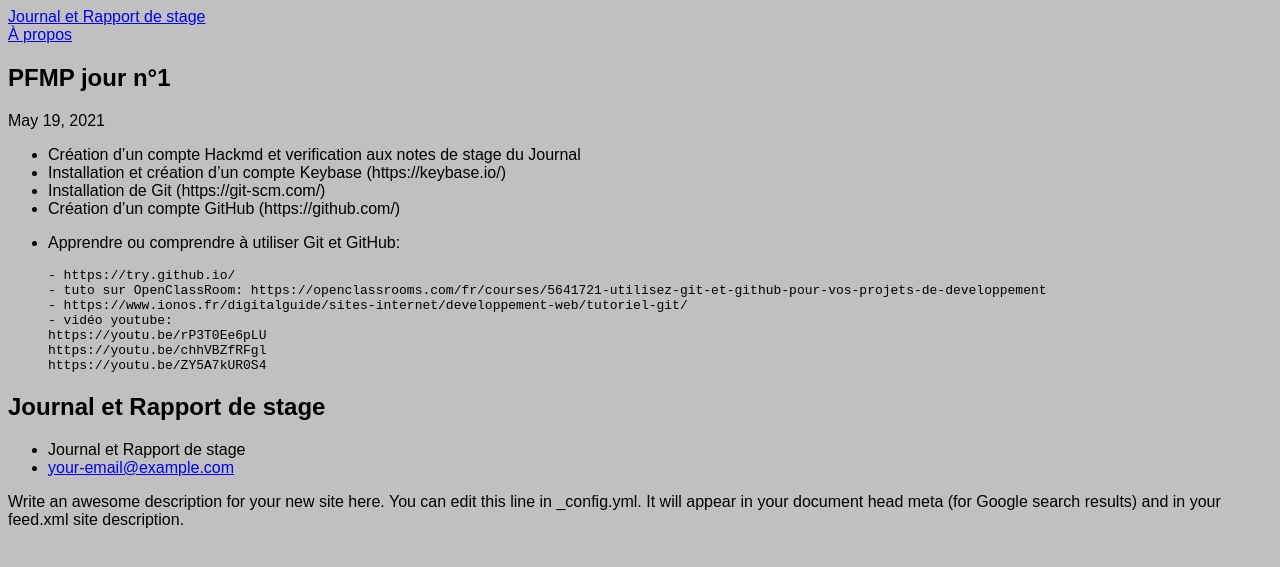
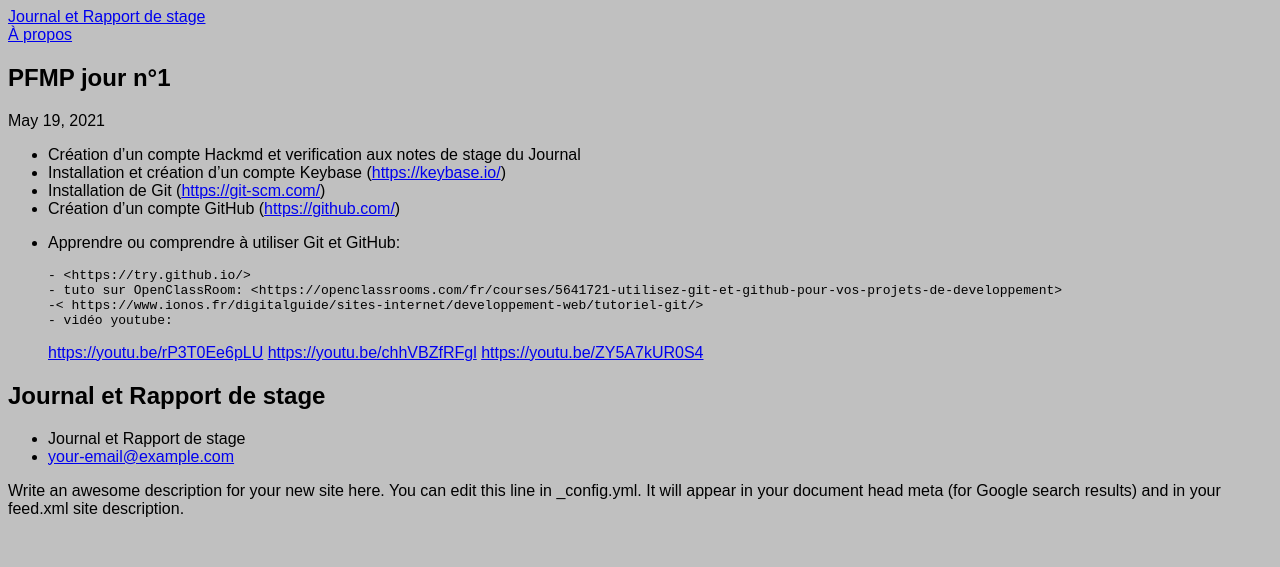
Before and after one commit to Corentin69008/Corentin69008.github.io, a Jekyll site: the page built from _posts/Semaine n°1/2021-05-19-PFMP.markdown, in a window 1280 px wide. Shown: the top 567 px of the page. Built offline with Jekyll 4.4.1, drawn with Linux system fonts in a browser that asks for light colours; part of the change alters nothing that is shown.

Commit message:
mise a jour

```diff
--- a/_posts/Semaine n°1/2021-05-19-PFMP.markdown
+++ b/_posts/Semaine n°1/2021-05-19-PFMP.markdown
@@ -4,15 +4,15 @@ title: "PFMP jour n°1"
 ---
 
 - Création d'un compte Hackmd et verification aux notes de stage du Journal
-- Installation et création d'un compte Keybase (https://keybase.io/)
-- Installation de Git (https://git-scm.com/)
-- Création d'un compte GitHub (https://github.com/)
+- Installation et création d'un compte Keybase (<https://keybase.io/>)
+- Installation de Git (<https://git-scm.com/>)
+- Création d'un compte GitHub (<https://github.com/>)
 - Apprendre ou comprendre à utiliser Git et GitHub:
 
-      - https://try.github.io/
-      - tuto sur OpenClassRoom: https://openclassrooms.com/fr/courses/5641721-utilisez-git-et-github-pour-vos-projets-de-developpement
-      - https://www.ionos.fr/digitalguide/sites-internet/developpement-web/tutoriel-git/
+      - <https://try.github.io/>
+      - tuto sur OpenClassRoom: <https://openclassrooms.com/fr/courses/5641721-utilisez-git-et-github-pour-vos-projets-de-developpement>
+      -< https://www.ionos.fr/digitalguide/sites-internet/developpement-web/tutoriel-git/>
       - vidéo youtube:
-	  https://youtu.be/rP3T0Ee6pLU
-	  https://youtu.be/chhVBZfRFgl
-	  https://youtu.be/ZY5A7kUR0S4
+	 <https://youtu.be/rP3T0Ee6pLU>
+	 <https://youtu.be/chhVBZfRFgl>
+	 <https://youtu.be/ZY5A7kUR0S4>
```
